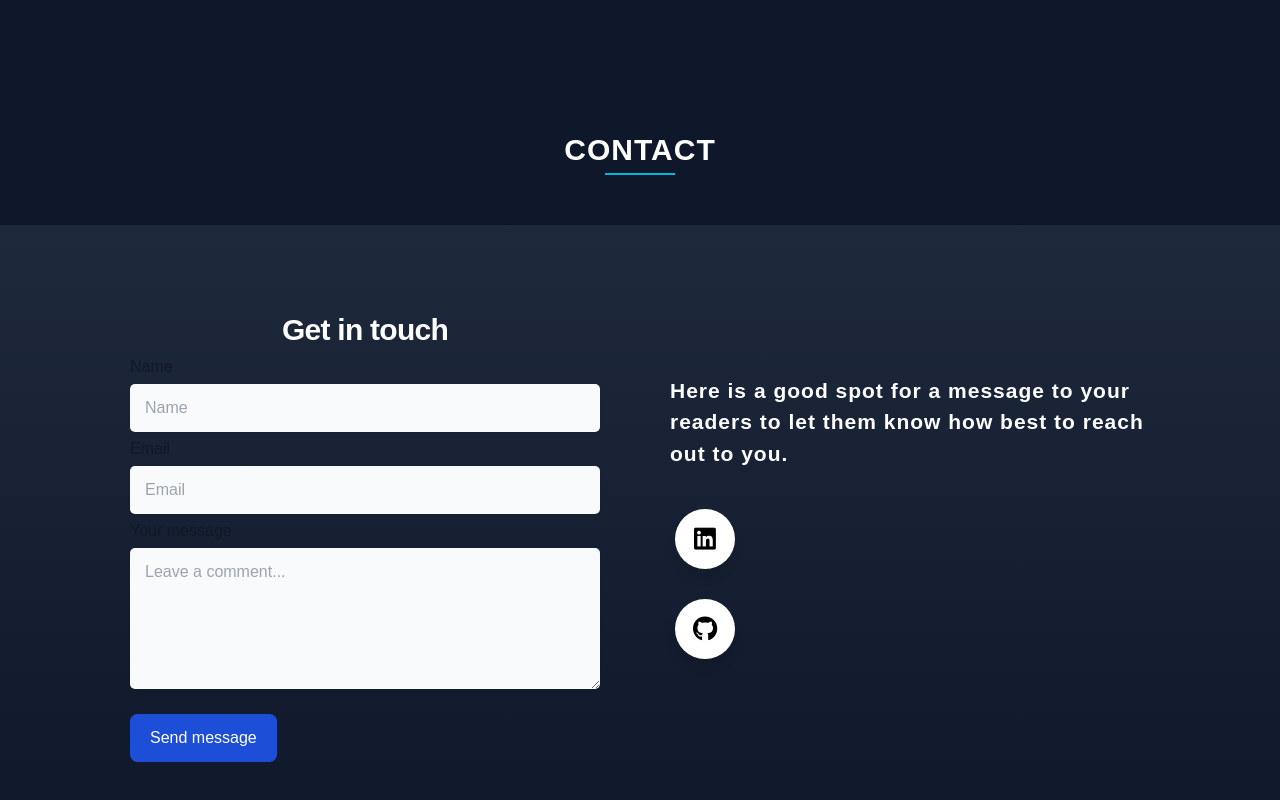
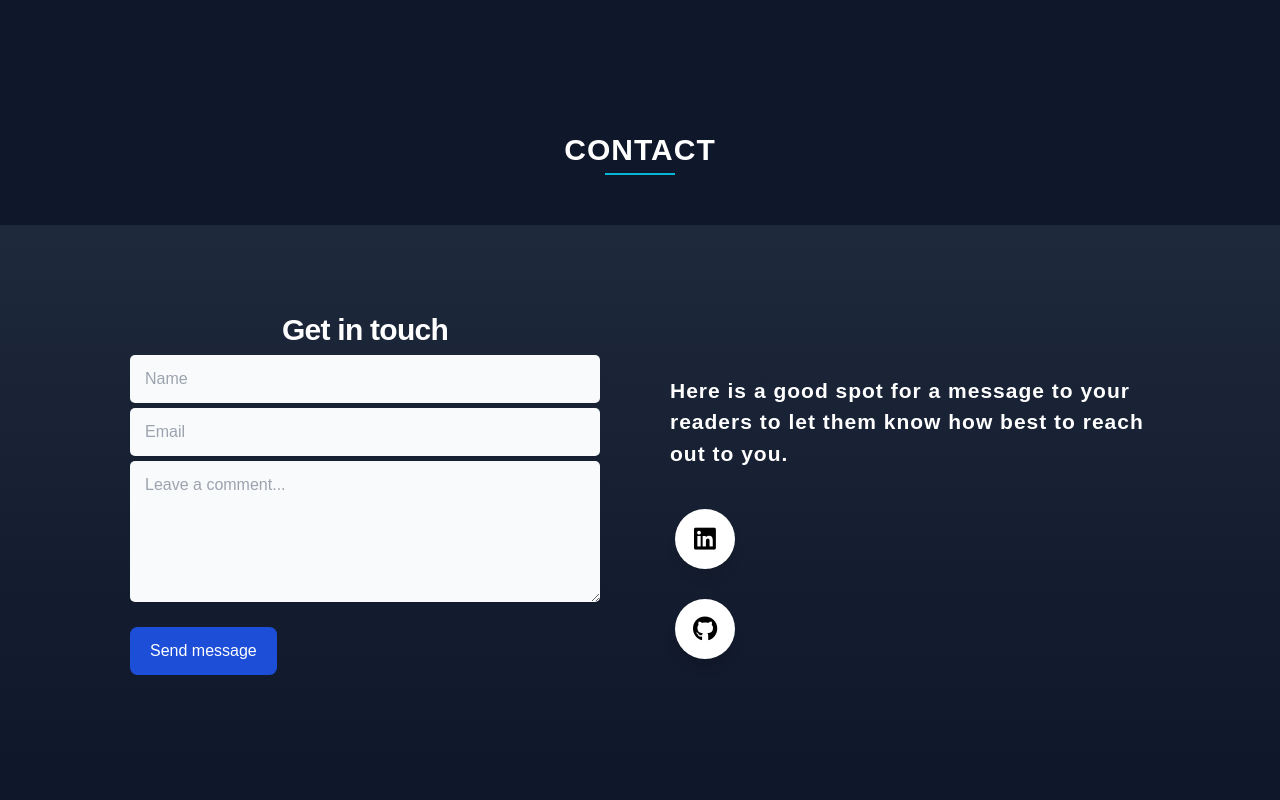
Before and after one commit to jihadoulad/portfolio, a React (Create React App) app: page / in a window 1280 px wide. Shown: the part 3327-4127 px from the top of the page. After the commit the page ends 4092 px from the top, so only its background shows below. Built offline with nearby package versions, Linux system fonts and the light colour scheme; a web font is replaced by a local one.

Commit message:
Update Contact.js

```diff
--- a/src/components/Contact.js
+++ b/src/components/Contact.js
@@ -16,15 +16,15 @@ function Contact() {
 
                             <form action="mailto:jihadoulad20@gmail.com" class="space-y-2">
                                 <div>
-                                    <label for="email" class="block mb-2 font-medium text-gray-900 dark:text-gray-300">Name</label>
+
                                     <input type="email" id="email" class="p-6 shadow-sm bg-gray-50 border border-gray-300 text-gray-900 rounded-lg focus:ring-primary-500 focus:border-primary-500 block w-full dark:bg-gray-700 dark:border-gray-600 dark:placeholder-gray-400 dark:text-white dark:focus:ring-primary-500 dark:focus:border-primary-500 dark:shadow-sm-light" placeholder="Name" required/>
                                 </div>
                                 <div>
-                                    <label for="subject" class="block mb-2 font-medium text-gray-900 dark:text-gray-300">Email</label>
+
                                     <input type="text" id="subject" class="p-6 block w-full text-gray-900 bg-gray-50 rounded-lg border border-gray-300 shadow-sm focus:ring-primary-500 focus:border-primary-500 dark:bg-gray-700 dark:border-gray-600 dark:placeholder-gray-400 dark:text-white dark:focus:ring-primary-500 dark:focus:border-primary-500 dark:shadow-sm-light" placeholder="Email" required/>
                                 </div>
                                 <div class="sm:col-span-2">
-                                    <label for="message" class="block mb-2 font-medium text-gray-900 dark:text-gray-400">Your message</label>
+
                                     <textarea id="message" rows="6" class="block p-6 w-full text-gray-900 bg-gray-50 rounded-lg shadow-sm border border-gray-300 focus:ring-primary-500 focus:border-primary-500 dark:bg-gray-700 dark:border-gray-600 dark:placeholder-gray-400 dark:text-white dark:focus:ring-primary-500 dark:focus:border-primary-500" placeholder="Leave a comment..."></textarea>
                                 </div>
                                 <div className=''>
```
